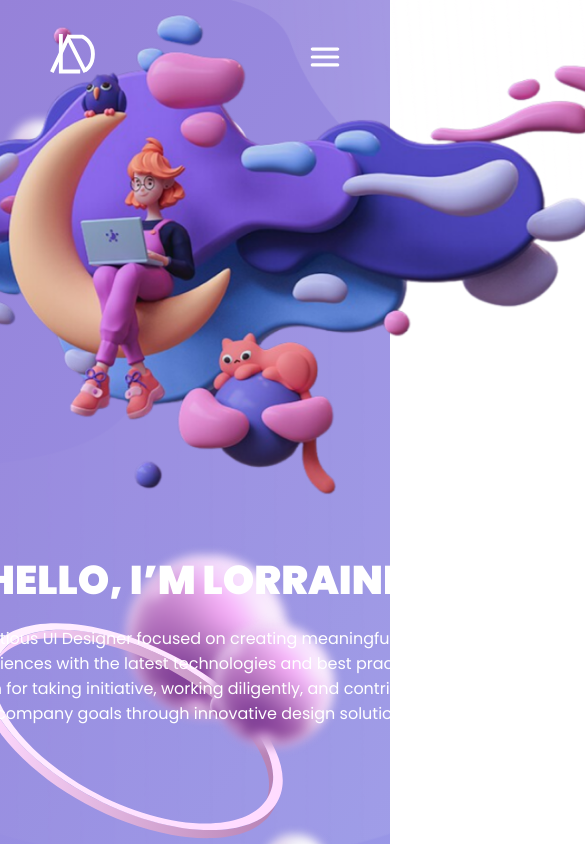
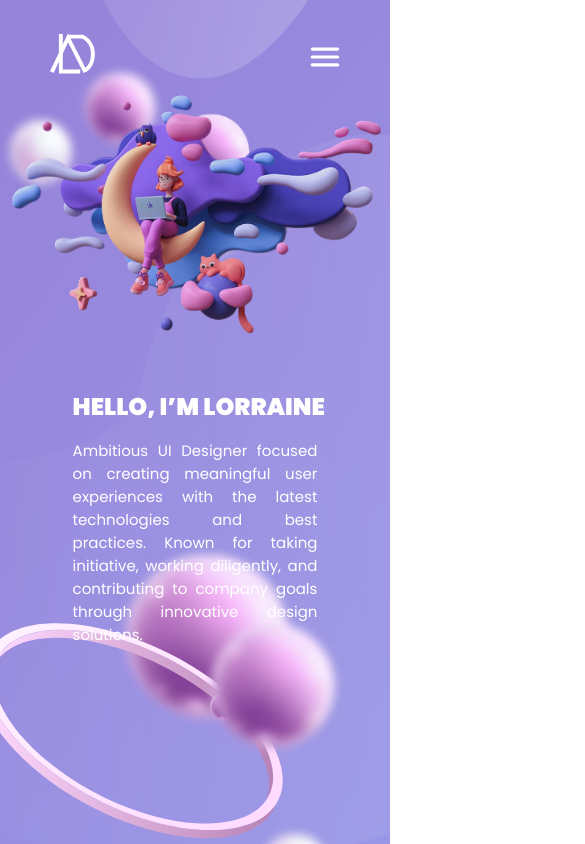
Before and after one commit to HiroAcocoro/lorraine-portfolio, a Next.js app: page / in a window 390 px wide. Shown: the top 844 px of the page, 585 px wide, since content can reach past the window. Built offline with nearby package versions, Linux system fonts and the light colour scheme.

Commit message:
feat(WIP): mobile css for landing page

```diff
--- a/src/app/globals.css
+++ b/src/app/globals.css
@@ -27,3 +27,9 @@ body {
     transform: translate(0, -0px);
   }
 }
+
+@media only screen and (max-width: 1144px) {
+  .animated-component {
+    margin-left: 0px;
+  }
+}
--- a/src/app/page.module.css
+++ b/src/app/page.module.css
@@ -16,3 +16,10 @@
     padding: 0 40px;
   }
 }
+
+@media only screen and (max-width: 834px) {
+  .mainContainer {
+    max-width: unset;
+    padding: 0 34px;
+  }
+}
--- a/src/components/home-page/featured-projects-section/featured-projects-section.module.css
+++ b/src/components/home-page/featured-projects-section/featured-projects-section.module.css
@@ -521,3 +521,9 @@
         padding: 0 15px;
     }
 }
+
+@media only screen and (max-width: 834px) {
+    .projectContainer {
+        max-width: 322px;
+    }
+}
--- a/src/components/home-page/hero-section/hero-section.module.css
+++ b/src/components/home-page/hero-section/hero-section.module.css
@@ -209,3 +209,38 @@
         margin-top: 68px;
     }
 }
+
+@media only screen and (max-width: 834px) {
+    .heroArtContainer {
+        width: 371px;
+        height: 239px;
+    }
+
+    .heroMessage b {
+        font-size: 24px;
+    }
+
+    .heroMessage p {
+        font-size: 15px;
+        text-align: justify;
+    }
+
+    .artContainerLg1 {
+        width: 461px;
+        height: 377px;
+        rotate: 11deg;
+        margin-left: -200px;
+        margin-right: -200px;
+    }
+
+    .artContainer3 {
+        width: 65px;
+        height: 65px;
+    }
+
+    .artContainer5 {
+        width: 71px;
+        height: 71px;
+        margin-top: -5vh;
+    }
+}
```
